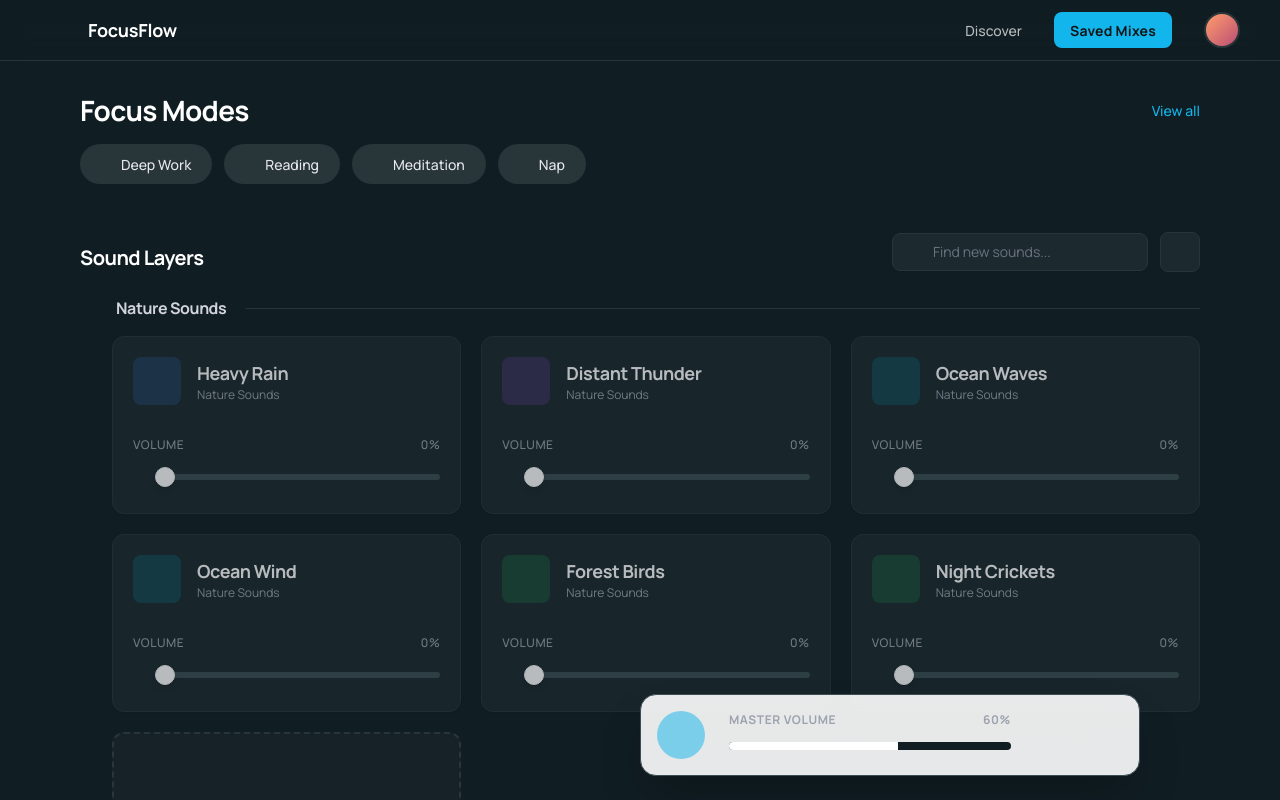
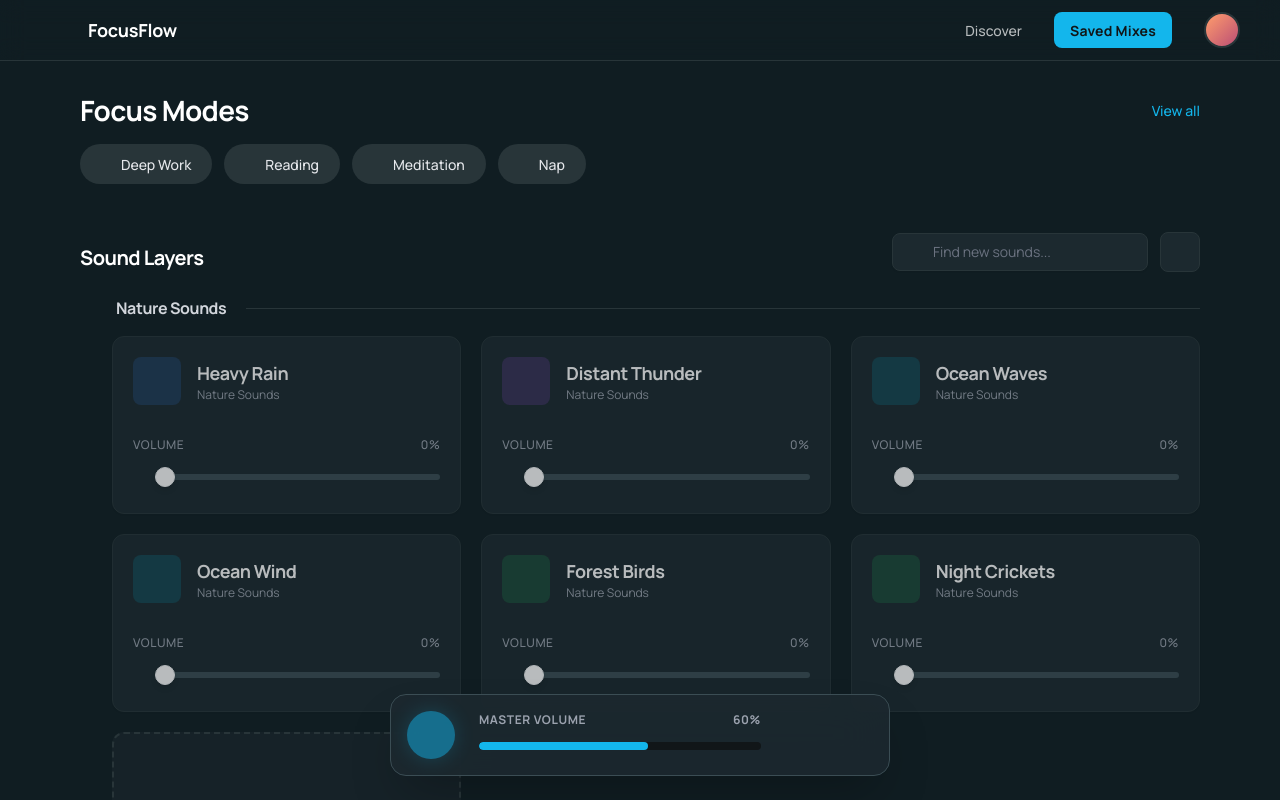
Before and after one commit to kuanwen-liu/focus-flow, a Next.js app: page /mixer in a window 1280 px wide. Shown: the top 800 px of the page. Built offline with nearby package versions, Linux system fonts and the light colour scheme.

Commit message:
Adjust floating controls' positioning and color scheme, and correct hero version to 1.0.

```diff
--- a/components/landing/Hero.tsx
+++ b/components/landing/Hero.tsx
@@ -56,7 +56,7 @@ export const Hero = () => {
             className="inline-flex items-center gap-2 px-3 py-1 rounded-full bg-primary/10 border border-primary/20 text-primary text-xs font-bold uppercase tracking-wider"
           >
             <span className="w-2 h-2 rounded-full bg-primary animate-ping" />
-            Version 2.0 Now Live
+            Version 1.0 Now Live
           </motion.div>
 
           {/* Hero Title and Description */}
--- a/components/mixer/FloatingControls.tsx
+++ b/components/mixer/FloatingControls.tsx
@@ -41,16 +41,16 @@ export const FloatingControls: FC<FloatingControlsProps> = ({
     <motion.div
       initial={{ y: 100, opacity: 0 }}
       animate={{ y: 0, opacity: 1 }}
-      className="fixed bottom-6 left-1/2 -translate-x-1/2 z-50 w-[95%] max-w-[500px]"
+      className="fixed bottom-6 left-0 right-0 mx-auto z-50 w-[95%] max-w-[500px]"
     >
-      <div className="bg-card-light/90 dark:bg-card/90 backdrop-blur-xl border border-gray-200 dark:border-border-light p-4 rounded-2xl shadow-2xl flex items-center justify-between gap-6">
+      <div className="bg-white/90 dark:bg-[#1c292f]/90 backdrop-blur-xl border border-gray-200 dark:border-[#3b4d54] p-4 rounded-2xl shadow-2xl flex items-center justify-between gap-6">
         {/* Play/Pause Button */}
         <button
           onClick={onPlayPause}
           disabled={disabled}
-          className={`size-12 shrink-0 rounded-full bg-primary hover:bg-primary/90 text-[#111618] flex items-center justify-center transition-transform hover:scale-105 ${
-            isPlaying ? 'shadow-[0_0_20px_rgba(19,182,236,0.4)]' : ''
-          } ${disabled ? 'opacity-50 cursor-not-allowed' : ''}`}
+          className={`size-12 shrink-0 rounded-full bg-primary hover:bg-primary/90 flex items-center justify-center transition-transform hover:scale-105 shadow-[0_0_20px_rgba(19,182,236,0.4)] ${
+            disabled ? 'opacity-50 cursor-not-allowed' : ''
+          }`}
         >
           <span className="material-symbols-outlined !text-[32px] ml-1">
             {isPlaying ? 'pause' : 'play_arrow'}
@@ -81,9 +81,9 @@ export const FloatingControls: FC<FloatingControlsProps> = ({
                 padding: 0,
               }}
             />
-            <div className="h-2 w-full rounded-full bg-gray-200 dark:bg-background overflow-hidden pointer-events-none">
+            <div className="h-2 w-full rounded-full bg-gray-200 dark:bg-[#111618] overflow-hidden pointer-events-none">
               <div
-                className="h-full bg-white transition-all duration-150"
+                className="h-full rounded-full bg-primary transition-all duration-150"
                 style={{ width: `${localVolume}%` }}
               />
             </div>
@@ -103,7 +103,7 @@ export const FloatingControls: FC<FloatingControlsProps> = ({
             </button>
           )}
           <button
-            className="size-10 rounded-full hover:bg-gray-100 dark:hover:bg-border text-gray-500 dark:text-gray-400 flex items-center justify-center transition-colors"
+            className="size-10 rounded-full hover:bg-gray-100 dark:hover:bg-[#283539] text-gray-500 dark:text-gray-400 flex items-center justify-center transition-colors"
             title="Timer (Coming Soon)"
           >
             <span className="material-symbols-outlined">timer</span>
```
